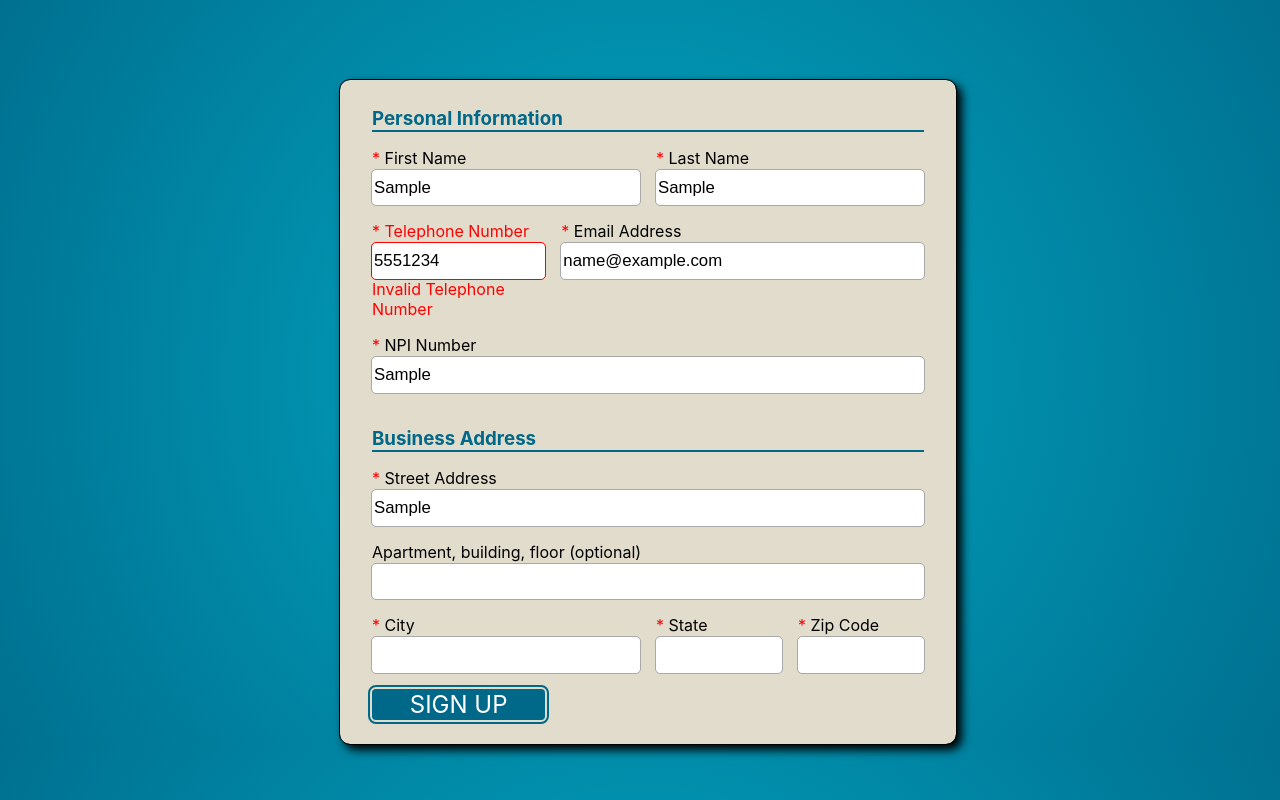
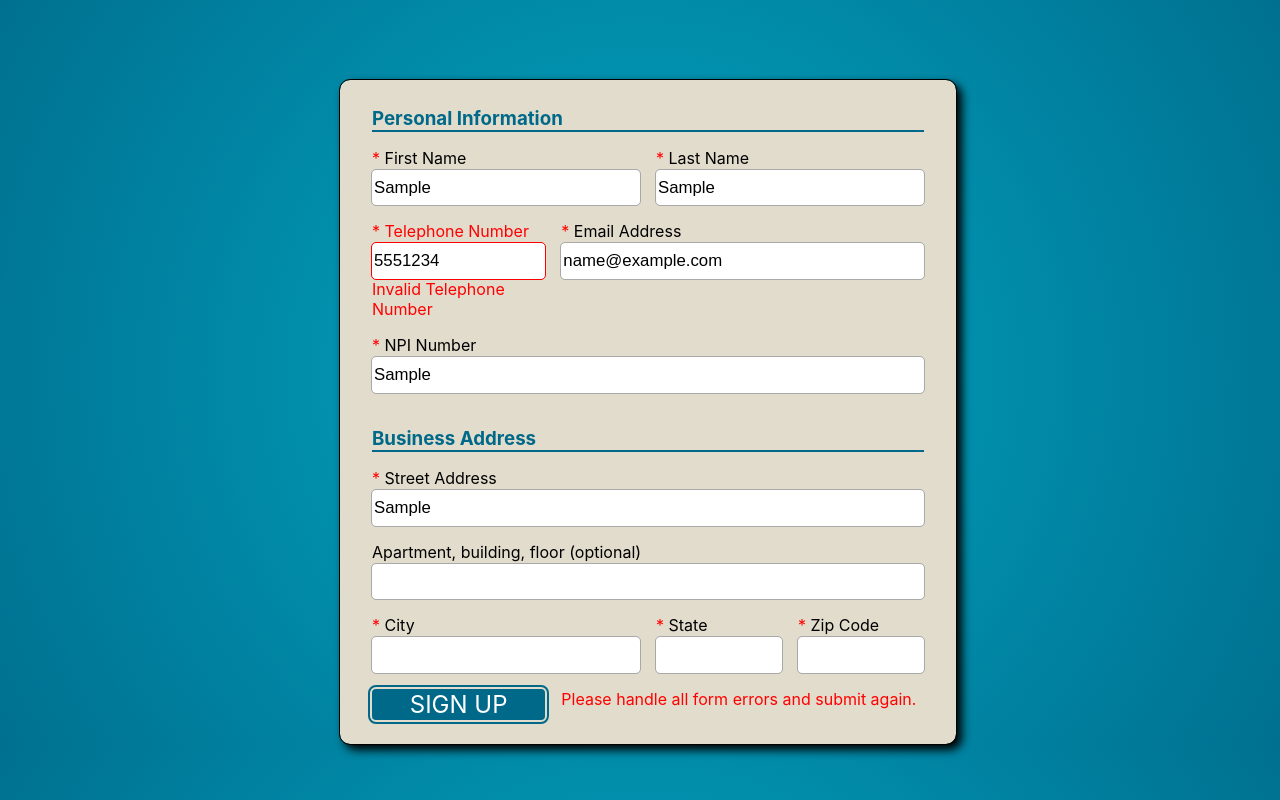
Before and after one commit to geosheehan/availity, a React (Create React App) app in the folder 5-react-register/: page / in a window 1280 px wide. Both pictures are taken after typing "Sample", "Sample", "5551234", "name@example.com", "Sample", "Sample" into the empty fields and a click on the button "SIGN UP". Built offline with nearby package versions, Linux system fonts and the light colour scheme.

Commit message:
Handling submit

```diff
--- a/5-react-register/src/App.jsx
+++ b/5-react-register/src/App.jsx
@@ -34,12 +34,28 @@ function App() {
     // zip: '',
   })
 
+  const [showSubmit, setShowSubmit] = useState(false);
+
   const handleSubmit = (e) => {
     e.preventDefault();
 
-    if (Object.keys(errors)) return;
+    if (Object.keys(errors).length) return setErrors({...errors, submit: 'Please handle all form errors and submit again.'});
+
+    // Send this object to the backend for storage
+    console.table({
+      first: name.first,
+      last: name.last,
+      phone: contact.phone,
+      email: contact.email,
+      npi,
+      street: address.street,
+      extended: address.extended,
+      state: address.state,
+      zip: address.zip,
+    })
 
     // Redirect to login, dashboard, homepage, etc.
+    setShowSubmit(true);
 
   }
 
@@ -184,6 +200,7 @@ function App() {
         />
 
         <button type="submit" col={4}>Sign Up</button>
+        <span className={errors.submit ? 'error--text' : showSubmit ? '' : 'hide'} col={8}>{errors.submit || 'Check console to see submitted data.'}</span>
       </Form>
     </Container>
   );
--- a/5-react-register/src/index.css
+++ b/5-react-register/src/index.css
@@ -22,3 +22,7 @@ code {
 	font-family: source-code-pro, Menlo, Monaco, Consolas, 'Courier New',
 		monospace;
 }
+
+.hide {
+	display: none;
+}
```
